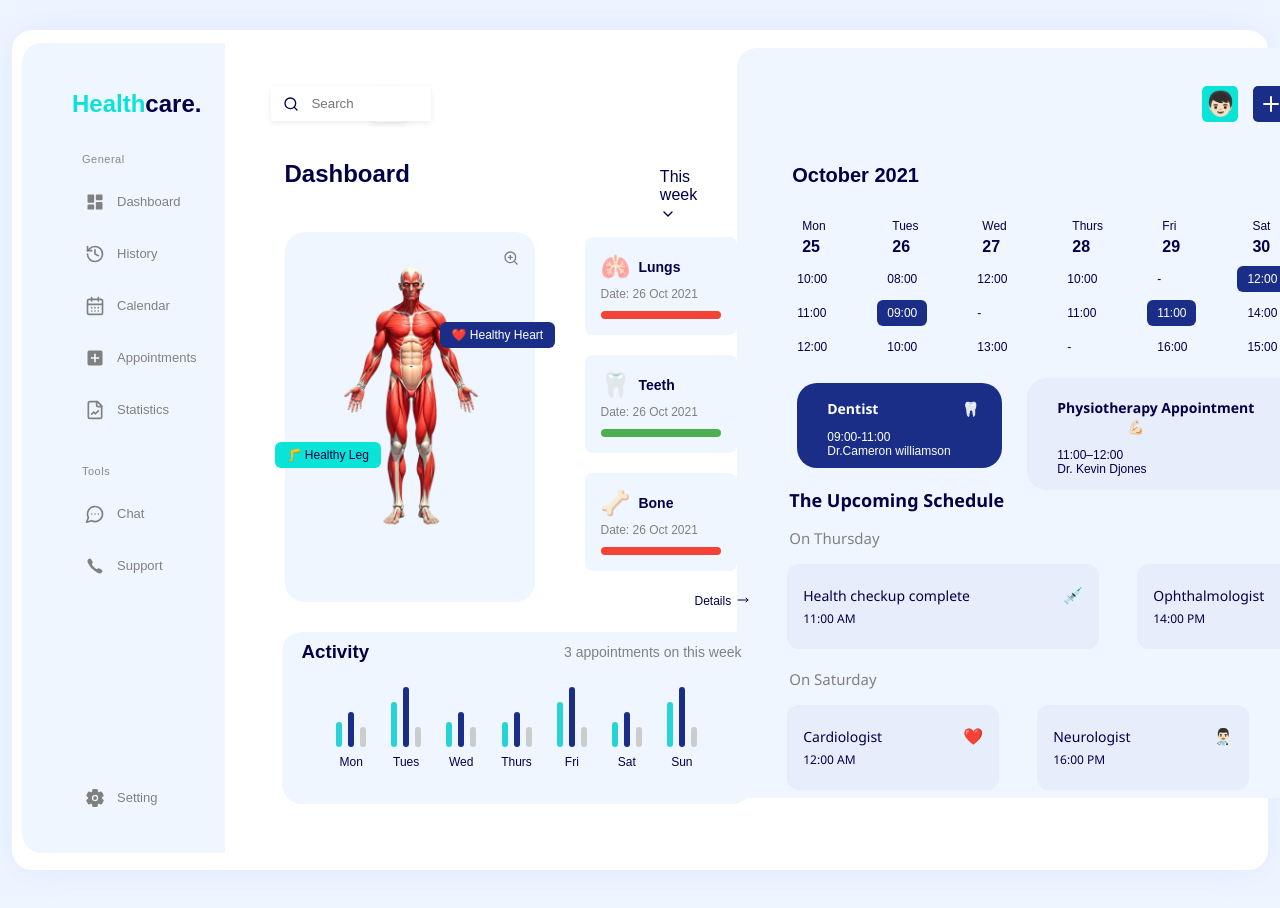
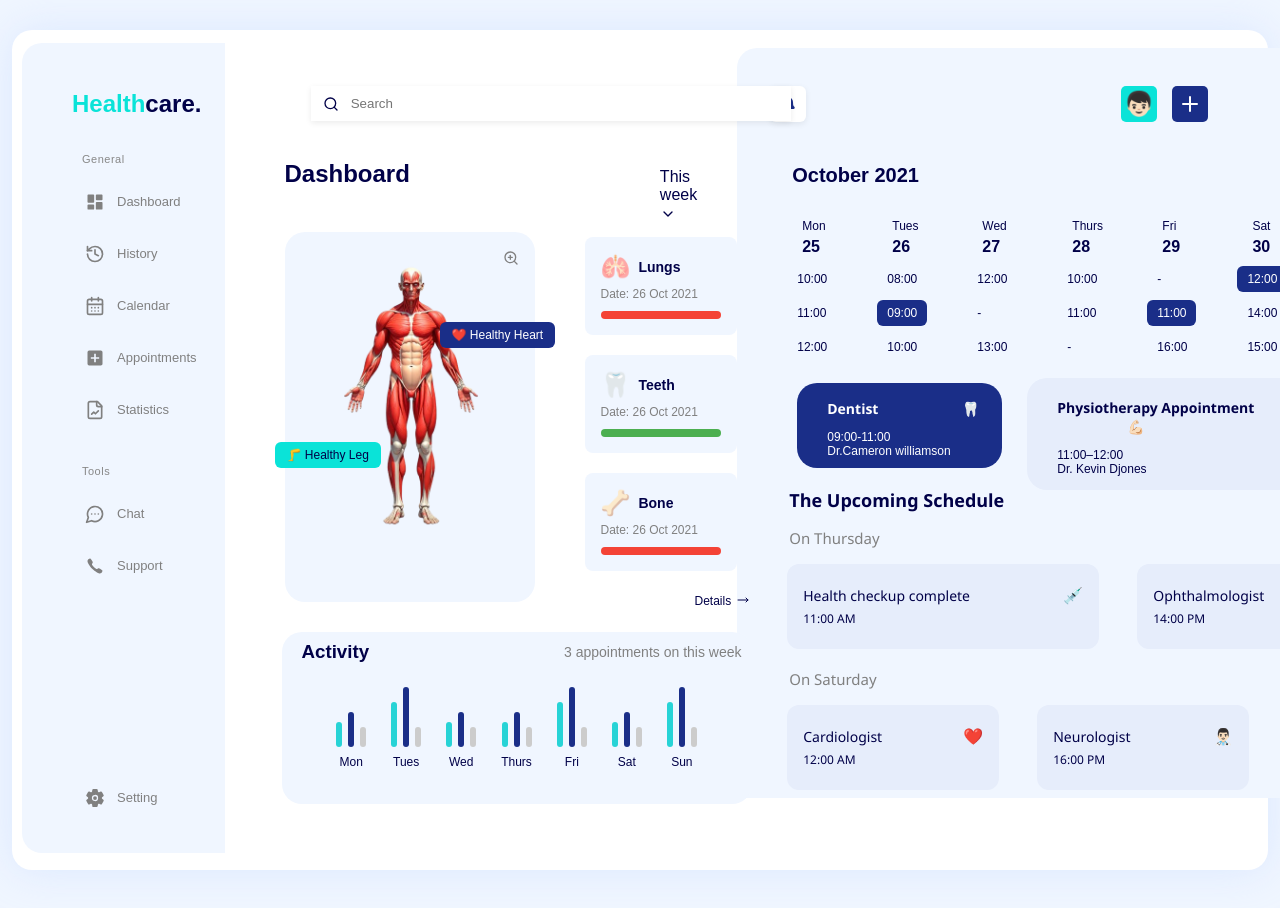
Before and after one commit to irfanzmohammed/Healthcare-Dashboard, a React (Vite) app: page / in a window 1280 px wide. Shown: the top 908 px of the page. Built offline with nearby package versions, Linux system fonts and the light colour scheme.

Commit message:
Initial dashboard setup

```diff
--- a/src/App.css
+++ b/src/App.css
@@ -40,7 +40,7 @@ body {
 .search-box {
   position: relative;
   flex: 1;
-  max-width: 350px;
+  max-width: 400px;
   margin-left: 50px;
 }
 
@@ -78,7 +78,7 @@ body {
   width: 36px;
   height: 36px;
   box-shadow: 0 2px 6px rgba(0, 0, 0, 0.08);
-  margin-right: 780px;
+  margin-right:300px;
 }
 
 .bell-icon{
```
